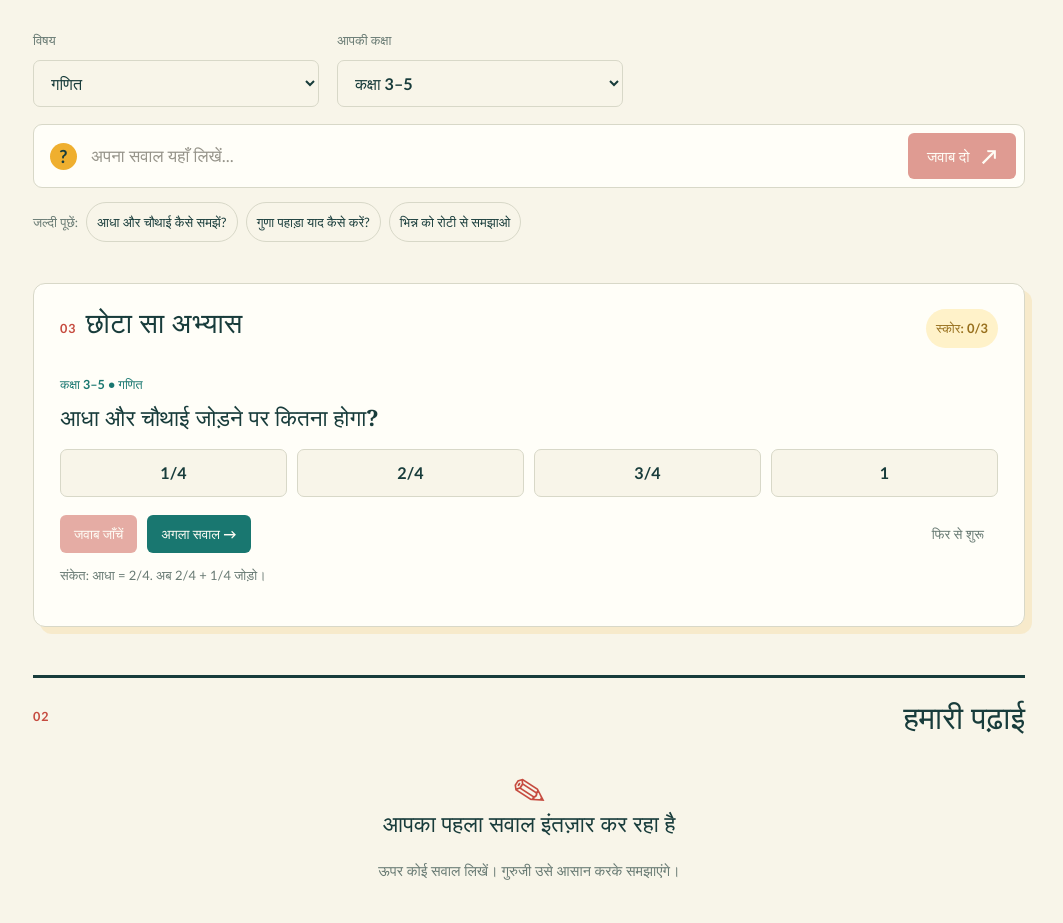
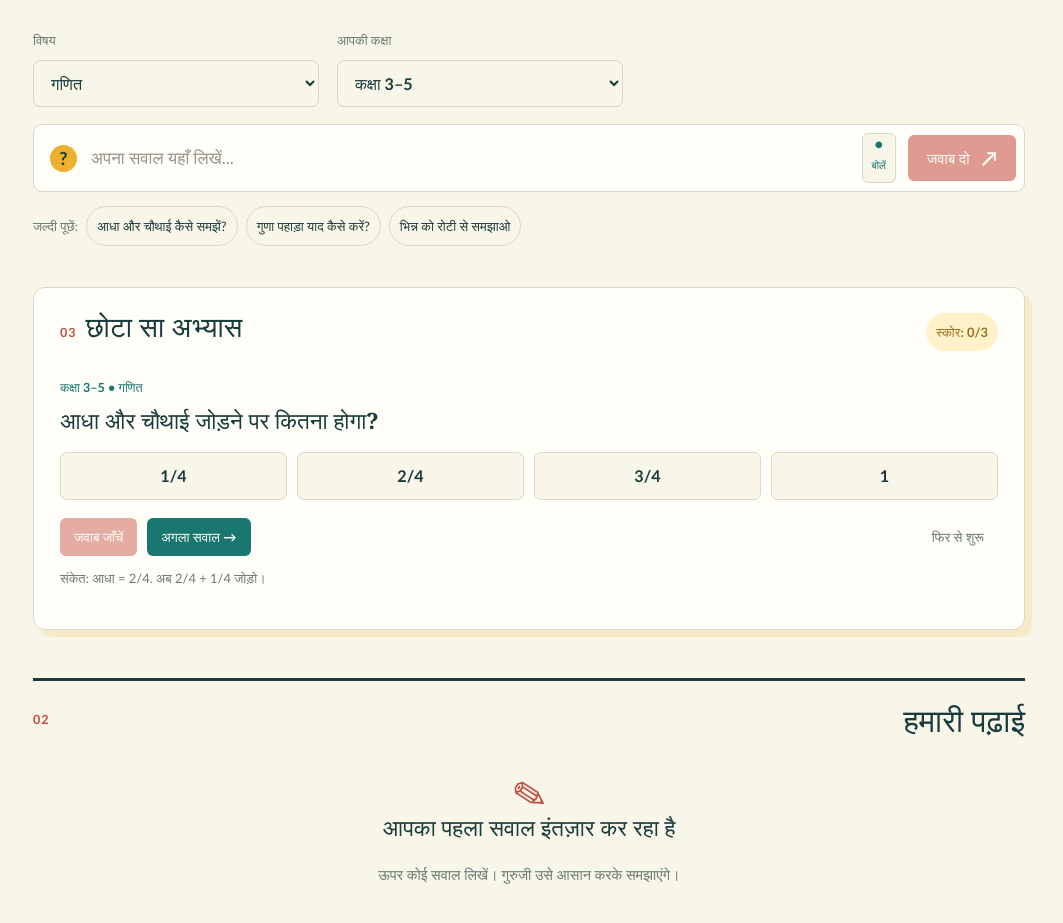
Before and after one commit to vineekum630/ai-teacher, a React (Vite) app: page / in a window 1280 px wide. Shown: the part 860-1783 px from the top of the page, without its empty margins (111-1174 px from the left). Built offline with nearby package versions, Linux system fonts and the light colour scheme.

Commit message:
Add Hindi voice question mode

```diff
--- a/src/App.jsx
+++ b/src/App.jsx
@@ -1,4 +1,4 @@
-import { useEffect, useState } from "react";
+import { useEffect, useRef, useState } from "react";
 import "./App.css";
 
 const quickQuestions = [
@@ -95,6 +95,9 @@ function App() {
   const [practiceChoice, setPracticeChoice] = useState("");
   const [practiceScore, setPracticeScore] = useState(0);
   const [practiceResult, setPracticeResult] = useState("");
+  const [isListening, setIsListening] = useState(false);
+  const [voiceMessage, setVoiceMessage] = useState("");
+  const recognitionRef = useRef(null);
 
   const currentPractice = practiceQuestions[practiceIndex];
 
@@ -116,6 +119,41 @@ function App() {
     setPracticeChoice("");
     setPracticeScore(0);
     setPracticeResult("");
+  };
+
+  const toggleVoiceInput = () => {
+    const SpeechRecognition = window.SpeechRecognition || window.webkitSpeechRecognition;
+    if (!SpeechRecognition) {
+      setVoiceMessage("इस browser में आवाज़ से सवाल की सुविधा नहीं है। नीचे लिखकर पूछें।");
+      return;
+    }
+
+    if (isListening) {
+      recognitionRef.current?.stop();
+      return;
+    }
+
+    const recognition = new SpeechRecognition();
+    recognition.lang = "hi-IN";
+    recognition.interimResults = false;
+    recognition.continuous = false;
+    recognition.onstart = () => {
+      setIsListening(true);
+      setVoiceMessage("सुन रहा हूँ... अपना सवाल बोलिए");
+    };
+    recognition.onresult = (event) => {
+      setQuestion(event.results[0][0].transcript);
+      setVoiceMessage("सवाल मिल गया। अब ‘जवाब दो’ दबाएँ।");
+    };
+    recognition.onerror = () => {
+      setVoiceMessage("आवाज़ साफ़ नहीं मिली। फिर कोशिश करें या लिखकर पूछें।");
+    };
+    recognition.onend = () => {
+      setIsListening(false);
+      recognitionRef.current = null;
+    };
+    recognitionRef.current = recognition;
+    recognition.start();
   };
 
   const askQuestion = async (event) => {
@@ -237,10 +275,15 @@ function App() {
             onChange={(event) => setQuestion(event.target.value)}
             aria-label="अपना सवाल यहाँ लिखें"
           />
+          <button className={`voice-button ${isListening ? "listening" : ""}`} type="button" onClick={toggleVoiceInput} aria-label="आवाज़ से सवाल पूछें">
+            <span aria-hidden="true">{isListening ? "■" : "●"}</span>
+            <small>{isListening ? "रुकें" : "बोलें"}</small>
+          </button>
           <button type="submit" disabled={isLoading || !question.trim()}>
             {isLoading ? "सोच रहा है..." : "जवाब दो"}<span aria-hidden="true">↗</span>
           </button>
         </form>
+        {voiceMessage && <p className="voice-message" aria-live="polite">{voiceMessage}</p>}
 
         <div className="quick-questions">
           <span>जल्दी पूछें:</span>
```
Also changed, not shown: src/App.css.
